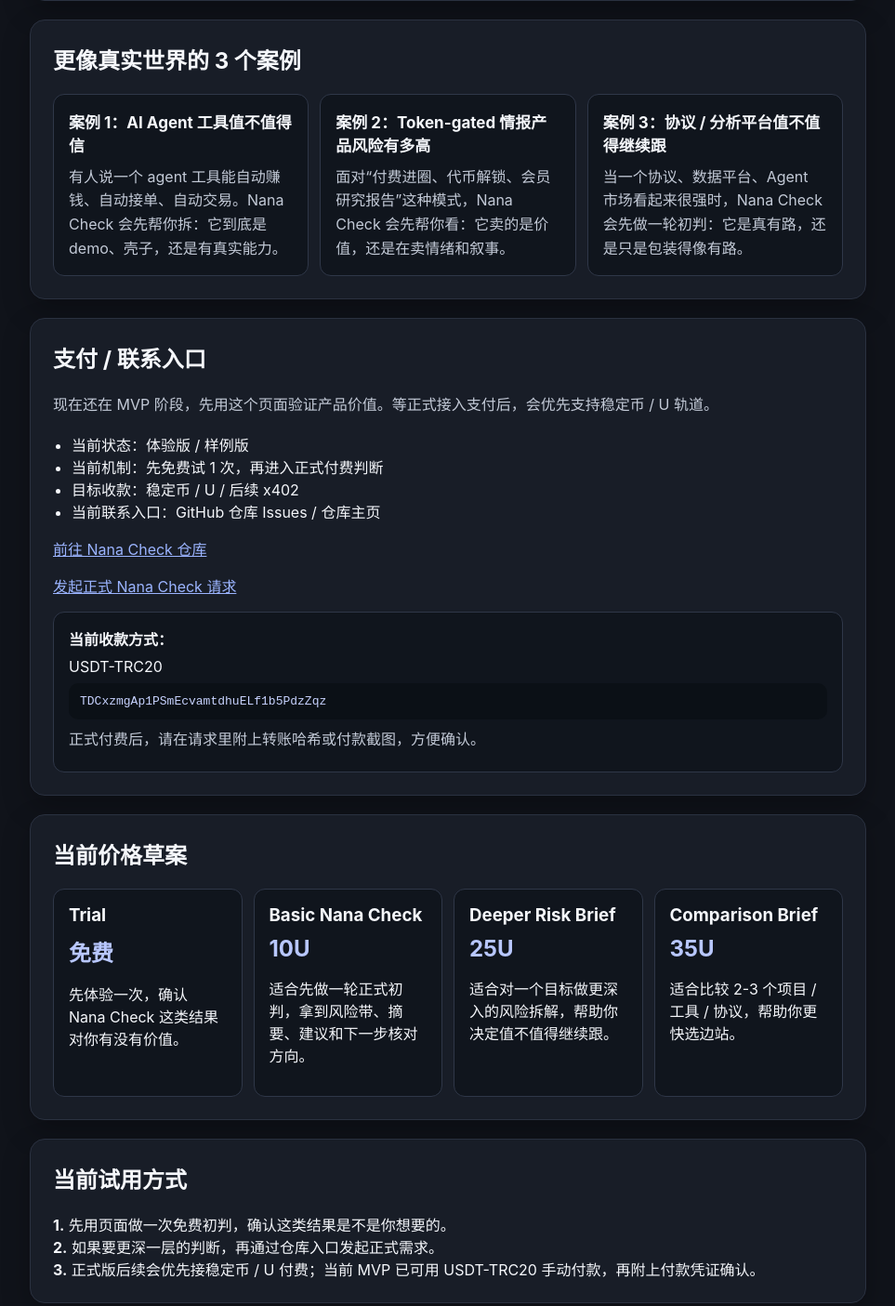
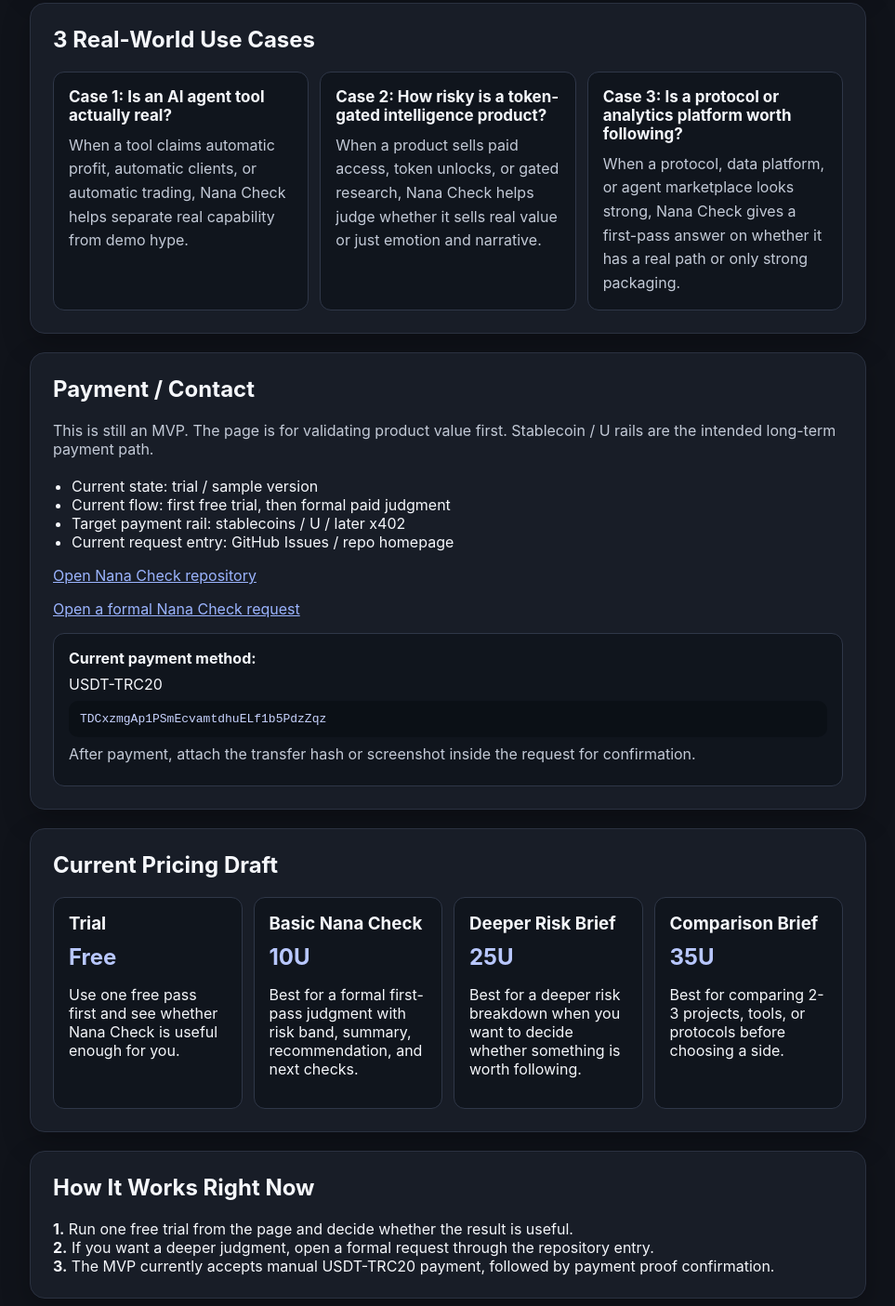
Before and after one commit to q870790290-blip/nana-check, a website: page docs/index.html in a window 1280 px wide. Shown: the part 1167-2572 px from the top of the page at 93% size, without its empty margins (158-1121 px from the left). Drawn offline with Linux system fonts and the light colour scheme.

Commit message:
Switch docs page to stable English copy

```diff
--- a/docs/index.html
+++ b/docs/index.html
@@ -1,5 +1,5 @@
 <!DOCTYPE html>
-<html lang="zh-CN">
+<html lang="en">
   <head>
     <meta charset="UTF-8" />
     <meta name="viewport" content="width=device-width, initial-scale=1.0" />
@@ -10,22 +10,22 @@
     <main class="page">
       <section class="card">
         <h1>Nana Check</h1>
-        <p class="intro">输入项目、工具、协议或平台，快速拿到一版风险初判。</p>
+        <p class="intro">Enter a project, tool, protocol, or platform and get a fast first-pass risk judgment.</p>
         <div class="pricing-banner">
-          <strong>当前定位：</strong>
-          这是 Nana 的第一版按次付费判断能力。现在先开放体验和样例展示，后面再接正式收款。
+          <strong>Current Position:</strong>
+          Nana Check is the first paid judgment capability prototype from Nana. It is open for trial and examples now, with formal payment flow added next.
         </div>
         <form id="check-form">
           <label>
-            目标名称
-            <input name="name" placeholder="例如：Example Agent Tool" required />
+            Target Name
+            <input name="name" placeholder="Example Agent Tool" required />
           </label>
           <label>
-            网址
+            URL
             <input name="url" placeholder="https://example.com" />
           </label>
           <label>
-            分类
+            Category
             <select name="category">
               <option value="project">project</option>
               <option value="tool">tool</option>
@@ -35,101 +35,101 @@
             </select>
           </label>
           <label>
-            关注点
-            <textarea name="focus" rows="4" placeholder="例如：它是不是只会讲故事？值不值得继续跟？"></textarea>
+            Focus
+            <textarea name="focus" rows="4" placeholder="What exactly do you want Nana to judge?"></textarea>
           </label>
-          <button type="submit">开始检测</button>
+          <button type="submit">Run Nana Check</button>
         </form>
       </section>
 
       <section class="card">
-        <h2>真实样例方向</h2>
-        <p class="intro">先点一个样例，看看 Nana Check 这类能力以后会怎么交付。</p>
+        <h2>Example Directions</h2>
+        <p class="intro">Click one example to see how this capability can be delivered.</p>
         <div class="examples" id="examples"></div>
       </section>
 
       <section class="card">
-        <h2>更像真实世界的 3 个案例</h2>
+        <h2>3 Real-World Use Cases</h2>
         <div class="case-grid">
           <article class="case-card">
-            <h3>案例 1：AI Agent 工具值不值得信</h3>
-            <p>有人说一个 agent 工具能自动赚钱、自动接单、自动交易。Nana Check 会先帮你拆：它到底是 demo、壳子，还是有真实能力。</p>
+            <h3>Case 1: Is an AI agent tool actually real?</h3>
+            <p>When a tool claims automatic profit, automatic clients, or automatic trading, Nana Check helps separate real capability from demo hype.</p>
           </article>
           <article class="case-card">
-            <h3>案例 2：Token-gated 情报产品风险有多高</h3>
-            <p>面对“付费进圈、代币解锁、会员研究报告”这种模式，Nana Check 会先帮你看：它卖的是价值，还是在卖情绪和叙事。</p>
+            <h3>Case 2: How risky is a token-gated intelligence product?</h3>
+            <p>When a product sells paid access, token unlocks, or gated research, Nana Check helps judge whether it sells real value or just emotion and narrative.</p>
           </article>
           <article class="case-card">
-            <h3>案例 3：协议 / 分析平台值不值得继续跟</h3>
-            <p>当一个协议、数据平台、Agent 市场看起来很强时，Nana Check 会先做一轮初判：它是真有路，还是只是包装得像有路。</p>
+            <h3>Case 3: Is a protocol or analytics platform worth following?</h3>
+            <p>When a protocol, data platform, or agent marketplace looks strong, Nana Check gives a first-pass answer on whether it has a real path or only strong packaging.</p>
           </article>
         </div>
       </section>
 
       <section class="card result-card" id="result-card" hidden>
-        <h2>结果</h2>
+        <h2>Result</h2>
         <div id="result"></div>
       </section>
 
       <section class="card">
-        <h2>支付 / 联系入口</h2>
-        <p class="intro">现在还在 MVP 阶段，先用这个页面验证产品价值。等正式接入支付后，会优先支持稳定币 / U 轨道。</p>
+        <h2>Payment / Contact</h2>
+        <p class="intro">This is still an MVP. The page is for validating product value first. Stablecoin / U rails are the intended long-term payment path.</p>
         <ul class="contact-list">
-          <li>当前状态：体验版 / 样例版</li>
-          <li>当前机制：先免费试 1 次，再进入正式付费判断</li>
-          <li>目标收款：稳定币 / U / 后续 x402</li>
-          <li>当前联系入口：GitHub 仓库 Issues / 仓库主页</li>
+          <li>Current state: trial / sample version</li>
+          <li>Current flow: first free trial, then formal paid judgment</li>
+          <li>Target payment rail: stablecoins / U / later x402</li>
+          <li>Current request entry: GitHub Issues / repo homepage</li>
         </ul>
-        <p><a href="https://github.com/q870790290-blip/nana-check" target="_blank" rel="noreferrer">前往 Nana Check 仓库</a></p>
-        <p><a href="https://github.com/q870790290-blip/nana-check/issues/new/choose" target="_blank" rel="noreferrer">发起正式 Nana Check 请求</a></p>
+        <p><a href="https://github.com/q870790290-blip/nana-check" target="_blank" rel="noreferrer">Open Nana Check repository</a></p>
+        <p><a href="https://github.com/q870790290-blip/nana-check/issues/new/choose" target="_blank" rel="noreferrer">Open a formal Nana Check request</a></p>
         <div class="wallet-box">
-          <strong>当前收款方式：</strong>
+          <strong>Current payment method:</strong>
           <p>USDT-TRC20</p>
           <code>TDCxzmgAp1PSmEcvamtdhuELf1b5PdzZqz</code>
-          <p class="wallet-note">正式付费后，请在请求里附上转账哈希或付款截图，方便确认。</p>
+          <p class="wallet-note">After payment, attach the transfer hash or screenshot inside the request for confirmation.</p>
         </div>
       </section>
 
       <section class="card">
-        <h2>当前价格草案</h2>
+        <h2>Current Pricing Draft</h2>
         <div class="price-grid">
           <article class="price-card">
             <h3>Trial</h3>
-            <p class="price">免费</p>
-            <p>先体验一次，确认 Nana Check 这类结果对你有没有价值。</p>
+            <p class="price">Free</p>
+            <p>Use one free pass first and see whether Nana Check is useful enough for you.</p>
           </article>
           <article class="price-card">
             <h3>Basic Nana Check</h3>
             <p class="price">10U</p>
-            <p>适合先做一轮正式初判，拿到风险带、摘要、建议和下一步核对方向。</p>
+            <p>Best for a formal first-pass judgment with risk band, summary, recommendation, and next checks.</p>
           </article>
           <article class="price-card">
             <h3>Deeper Risk Brief</h3>
             <p class="price">25U</p>
-            <p>适合对一个目标做更深入的风险拆解，帮助你决定值不值得继续跟。</p>
+            <p>Best for a deeper risk breakdown when you want to decide whether something is worth following.</p>
           </article>
           <article class="price-card">
             <h3>Comparison Brief</h3>
             <p class="price">35U</p>
-            <p>适合比较 2-3 个项目 / 工具 / 协议，帮助你更快选边站。</p>
+            <p>Best for comparing 2-3 projects, tools, or protocols before choosing a side.</p>
           </article>
         </div>
       </section>
 
       <section class="card">
-        <h2>当前试用方式</h2>
+        <h2>How It Works Right Now</h2>
         <div class="flow-steps">
           <div class="flow-step">
             <strong>1.</strong>
-            <span>先用页面做一次免费初判，确认这类结果是不是你想要的。</span>
+            <span>Run one free trial from the page and decide whether the result is useful.</span>
           </div>
           <div class="flow-step">
             <strong>2.</strong>
-            <span>如果要更深一层的判断，再通过仓库入口发起正式需求。</span>
+            <span>If you want a deeper judgment, open a formal request through the repository entry.</span>
           </div>
           <div class="flow-step">
             <strong>3.</strong>
-            <span>正式版后续会优先接稳定币 / U 付费；当前 MVP 已可用 USDT-TRC20 手动付款，再附上付款凭证确认。</span>
+            <span>The MVP currently accepts manual USDT-TRC20 payment, followed by payment proof confirmation.</span>
           </div>
         </div>
       </section>
```
